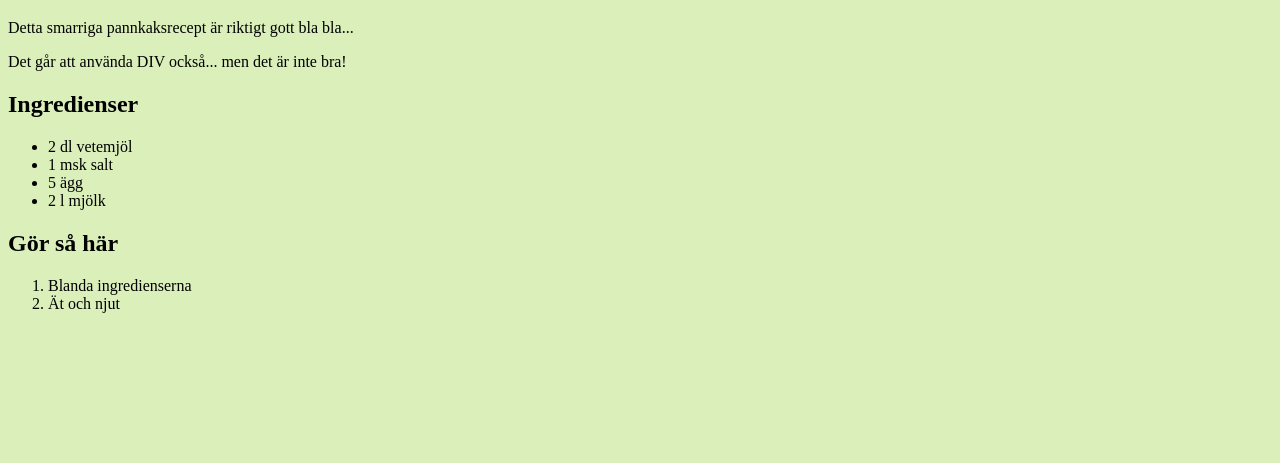
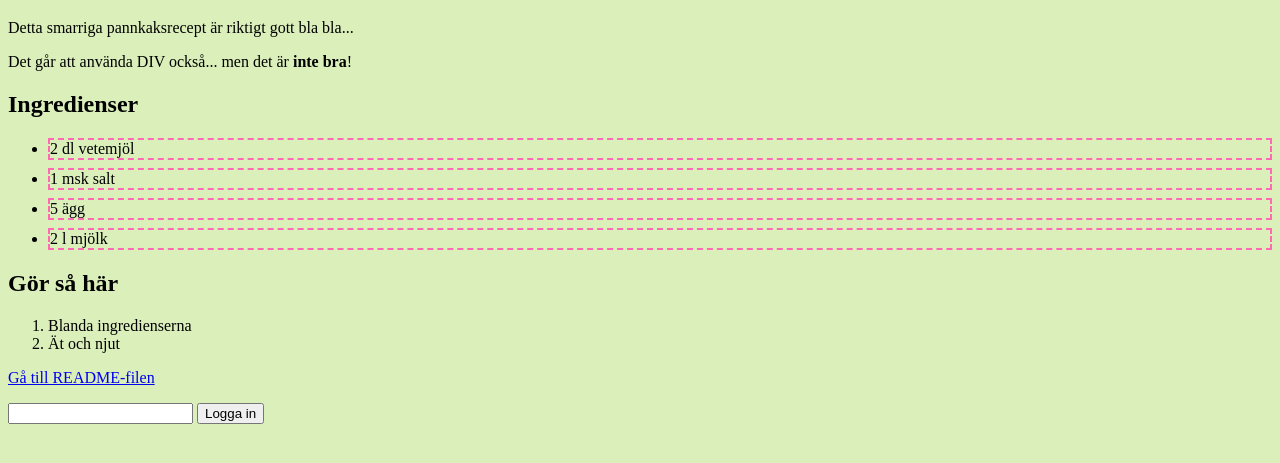
Before and after one commit to tap-ht24-testverktyg/t1-html, a plain HTML site: page index.html in a window 1280 px wide. Shown: the part 249-712 px from the top of the page. Drawn offline with Linux system fonts and the light colour scheme.

Commit message:
Mer pannkakor

```diff
--- a/index.html
+++ b/index.html
@@ -4,7 +4,7 @@
 	<!-- Meta-information för sidan -->
 	<meta charset="UTF-8">
 	<meta name="viewport" content="width=device-width, initial-scale=1.0">
-	<title>Document</title>
+	<title> Farmor Britts pannkakor </title>
 	<link rel="stylesheet" href="style.css">
 </head>
 
@@ -17,7 +17,7 @@
 
 	<main>
 		<p> Detta smarriga pannkaksrecept är riktigt gott bla bla... </p>
-		<div> Det går att använda DIV också... men det är inte bra! </div>
+		<div> Det går att använda DIV också... men det är <strong>inte bra</strong>! </div>
 
 		<h2> Ingredienser </h2>
 		<ul>
@@ -32,6 +32,13 @@
 			<li> Blanda ingredienserna </li>
 			<li> Ät och njut </li>
 		</ol>
+
+		<a href="README.md"> Gå till README-filen </a>
+
+		<p>
+			<input type="password" />
+			<button> Logga in </button>
+		</p>
 	</main>
 </body>
 </html>
--- a/style.css
+++ b/style.css
@@ -10,7 +10,12 @@ h1 {
 	*/
 }
 
-img {
+header img {
 	/* width: 100%; */
 	height: 10em;
 }
+
+ul li {
+	margin-bottom: 0.5em;
+	border: 2px dashed hotpink;
+}
```
